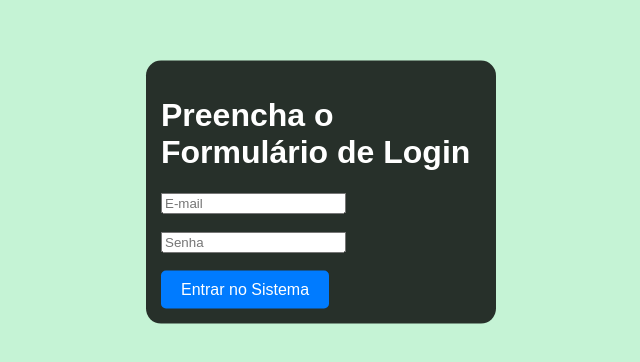
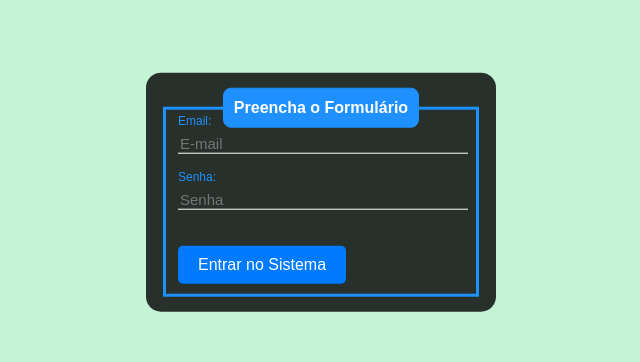
Before and after one commit to viniciussolique39/PTAC---TRABALHO-FINAL, a Next.js app: page / in a window 1280 px wide. Shown: the part 208-570 px from the top of the page, without its empty margins (319-959 px from the left). Built offline with nearby package versions, Linux system fonts and the light colour scheme.

Commit message:
Update page.js

```diff
--- a/src/app/page.js
+++ b/src/app/page.js
@@ -30,17 +30,23 @@ export default function Login() {
 
   return (
     <div className="conteiner">
-      <h1>Preencha o Formulário de Login</h1>
-      <form className="tv" onSubmit={handlerLogin} >
-        <input placeholder='E-mail' type="email" onChange={(e) => { setUser({ ...user, email: e.target.value }) }}></input>
-        <br/>
-        <br/>
-        <input placeholder='Senha' type='password' onChange={(e) => { setUser({ ...user, password: e.target.value }) }}></input>
-        <br/>
-        <br/>
+      <fieldset>
+      <legend><b>Preencha o Formulário</b></legend>
+      <form onSubmit={handlerLogin} >
+        <div className="inputBox">
+        <input placeholder='E-mail' type="email" class="inputUser" onChange={(e) => { setUser({ ...user, email: e.target.value }) }}></input>
+        <label form="email" class="labelInput">Email:</label>
+      </div>
+      <br/><br/>
+        <div className="inputBox">
+        <input placeholder='Senha' type='password' class="inputUser" onChange={(e) => { setUser({ ...user, password: e.target.value }) }}></input>
+        <label form="senha" class="labelInput">Senha:</label>
+        </div>
+        <br/><br/>
         <button className="botao">Entrar no Sistema</button>
         <ToastContainer/>
       </form>
+      </fieldset>
     </div>
   )
 }
```
